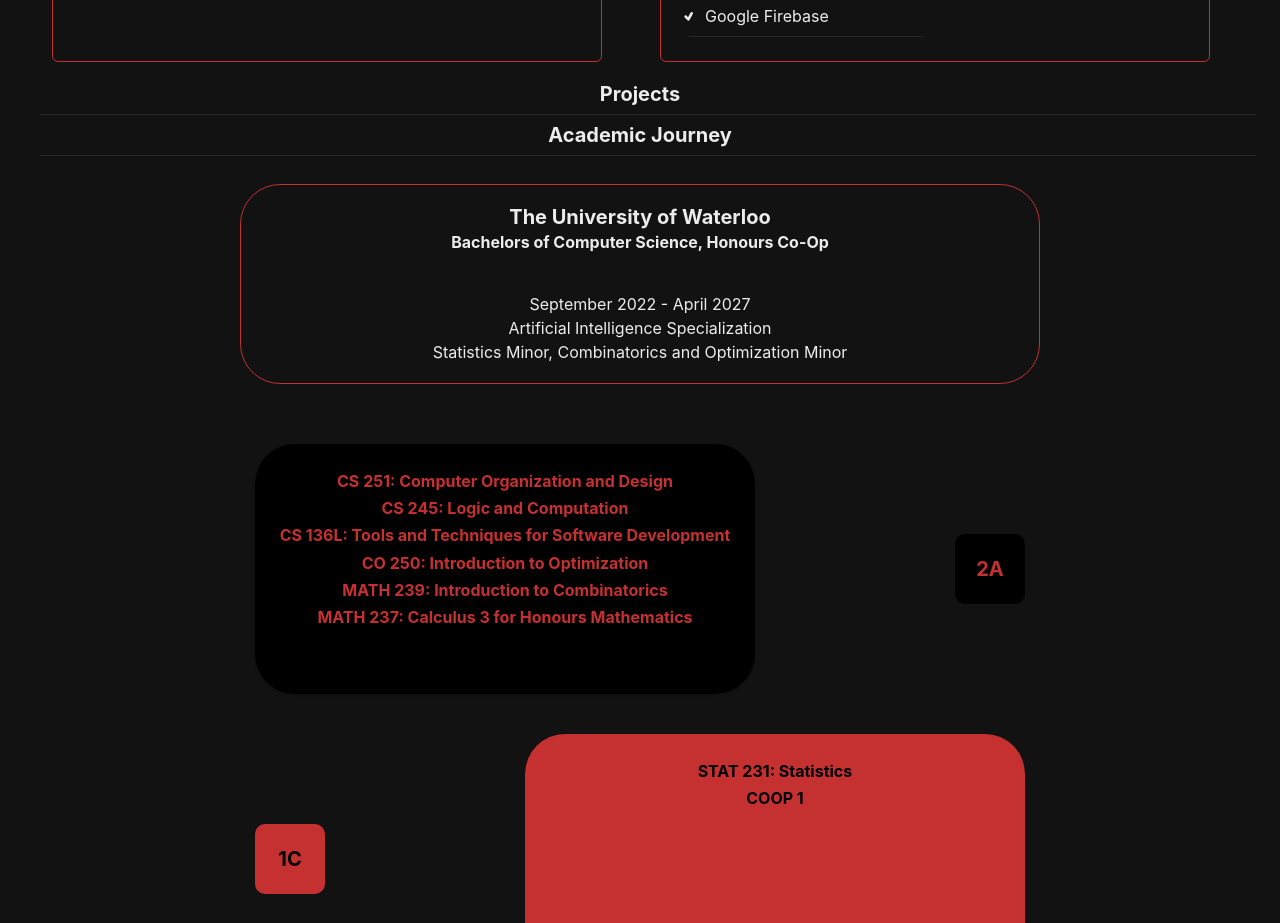
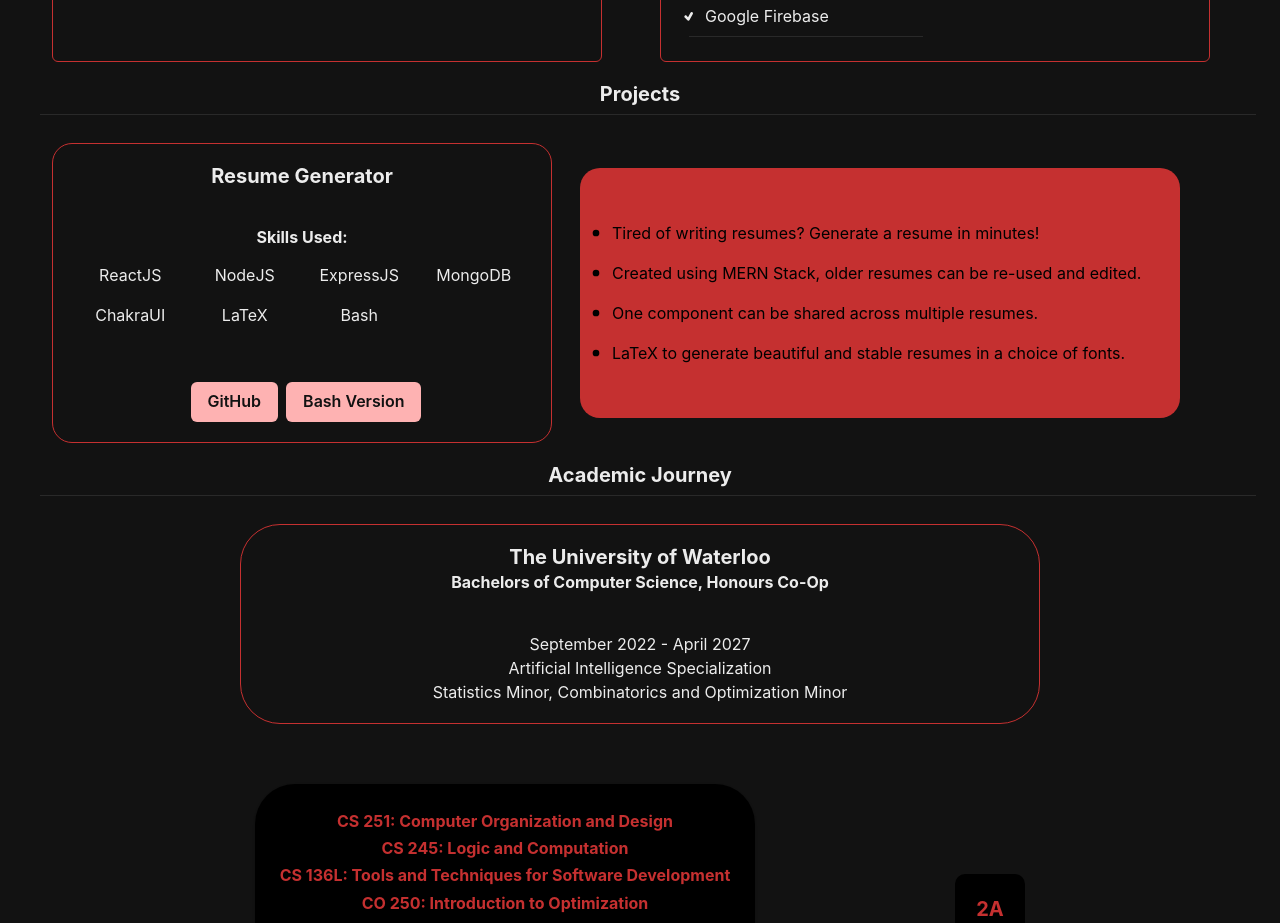
Before and after one commit to TheFJcurve/personal-portfolio, a React (Vite) app: page / in a window 1280 px wide. Shown: the part 1460-2383 px from the top of the page. Built offline with nearby package versions, Linux system fonts and the light colour scheme.

Commit message:
added projects page

```diff
--- /dev/null
+++ b/src/components/ProjectCard.tsx
@@ -0,0 +1,150 @@
+import {
+  Box,
+  Button,
+  Card,
+  CardBody,
+  CardFooter,
+  CardHeader,
+  HStack,
+  Heading,
+  Link,
+  SimpleGrid,
+  Text,
+  useColorMode,
+} from "@chakra-ui/react";
+import { TbPointFilled } from "react-icons/tb";
+
+interface ProjectCardInfoProps {
+  projectDescription: string[];
+}
+
+const ProjectCardInfo = ({ projectDescription }: ProjectCardInfoProps) => {
+  const { colorMode } = useColorMode();
+  return (
+    <Box
+      display="flex"
+      flexDirection="column"
+      justifyContent="center"
+      width={"600px"}
+      height={"250px"}
+      backgroundColor={"red.600"}
+      borderRadius={"20px"}
+      _hover={{
+        transform: "scale(1.05)",
+      }}
+      transition={"all 0.3s ease-in-out"}
+      color={colorMode === "dark" ? "black" : "white"}
+    >
+      {projectDescription.map((description, index) => (
+        <HStack margin={2} key={index}>
+          <TbPointFilled />
+          <Text size={"sm"}>{description}</Text>
+        </HStack>
+      ))}
+    </Box>
+  );
+};
+
+interface ProjectCardLinksProps {
+  projectTitle: string;
+  projectLinks: string[];
+  projectLinkDisplayName: string[];
+  skills: string[];
+}
+const ProjectCardLinks = ({
+  projectTitle,
+  projectLinks,
+  projectLinkDisplayName,
+  skills,
+}: ProjectCardLinksProps) => {
+  return (
+    <Card
+      height={"300px"}
+      width={"500px"}
+      variant={"outline"}
+      borderColor={"red.600"}
+      margin={"20px"}
+      _hover={{
+        transform: "scale(1.05)",
+      }}
+      transition={"all 0.3s ease-in-out"}
+      borderRadius={"20px"}
+    >
+      <CardHeader>
+        <Heading size={"md"}>{projectTitle}</Heading>
+      </CardHeader>
+      <CardBody>
+        <Heading size={"sm"} marginBottom={2}>
+          Skills Used:{" "}
+        </Heading>
+        <SimpleGrid columns={skills.length > 8 ? 5 : skills.length < 4 ? 2 : 4}>
+          {skills.map((skill, index) => (
+            <Text key={index} padding={2}>
+              {skill}
+            </Text>
+          ))}
+        </SimpleGrid>
+      </CardBody>
+      <CardFooter justifyContent={"center"}>
+        {projectLinks.map((projectLink, index) => (
+          <Link href={projectLink} key={index} isExternal>
+            <Button colorScheme="red" marginLeft={2}>
+              {projectLinkDisplayName[index]}
+            </Button>
+          </Link>
+        ))}
+      </CardFooter>
+    </Card>
+  );
+};
+
+interface Props {
+  orientation: "left" | "right";
+  projectTitle: string;
+  projectDescription: string[];
+  projectLinks: string[];
+  projectLinkDisplayName: string[];
+  skills: string[];
+}
+
+const ProjectCard = ({
+  orientation,
+  projectTitle,
+  projectLinks,
+  projectDescription,
+  projectLinkDisplayName,
+  skills,
+}: Props) => {
+  if (projectLinks.length !== projectLinkDisplayName.length) {
+    throw new Error(
+      "projectLinks and projectLinkDisplayName length must be the same"
+    );
+  }
+  return (
+    <HStack>
+      {orientation === "left" ? (
+        <>
+          <ProjectCardLinks
+            projectTitle={projectTitle}
+            projectLinks={projectLinks}
+            projectLinkDisplayName={projectLinkDisplayName}
+            skills={skills}
+          />
+          <ProjectCardInfo projectDescription={projectDescription} />
+        </>
+      ) : (
+        <>
+          <ProjectCardInfo projectDescription={projectDescription} />
+          <ProjectCardLinks
+            projectTitle={projectTitle}
+            projectLinks={projectLinks}
+            projectLinkDisplayName={projectLinkDisplayName}
+            skills={skills}
+          />
+        </>
+      )}
+    </HStack>
+  );
+};
+
+export default ProjectCard;
--- a/src/components/Projects.tsx
+++ b/src/components/Projects.tsx
@@ -1,10 +1,35 @@
 import { Divider, Heading } from "@chakra-ui/react";
+import ProjectCard from "./ProjectCard";
 
 const Projects = () => {
   return (
     <>
       <Heading size={"md"}>Projects</Heading>
       <Divider margin={2} />
+      <ProjectCard
+        orientation="left"
+        projectTitle={"Resume Generator"}
+        projectDescription={[
+          "Tired of writing resumes? Generate a resume in minutes!",
+          "Created using MERN Stack, older resumes can be re-used and edited.",
+          "One component can be shared across multiple resumes.",
+          "LaTeX to generate beautiful and stable resumes in a choice of fonts.",
+        ]}
+        projectLinks={[
+          "https://github.com/TheFJcurve/resume-generator-app",
+          "https://github.com/TheFJcurve/Resume-Generator",
+        ]}
+        projectLinkDisplayName={["GitHub", "Bash Version"]}
+        skills={[
+          "ReactJS",
+          "NodeJS",
+          "ExpressJS",
+          "MongoDB",
+          "ChakraUI",
+          "LaTeX",
+          "Bash",
+        ]}
+      />
     </>
   );
 };
```
